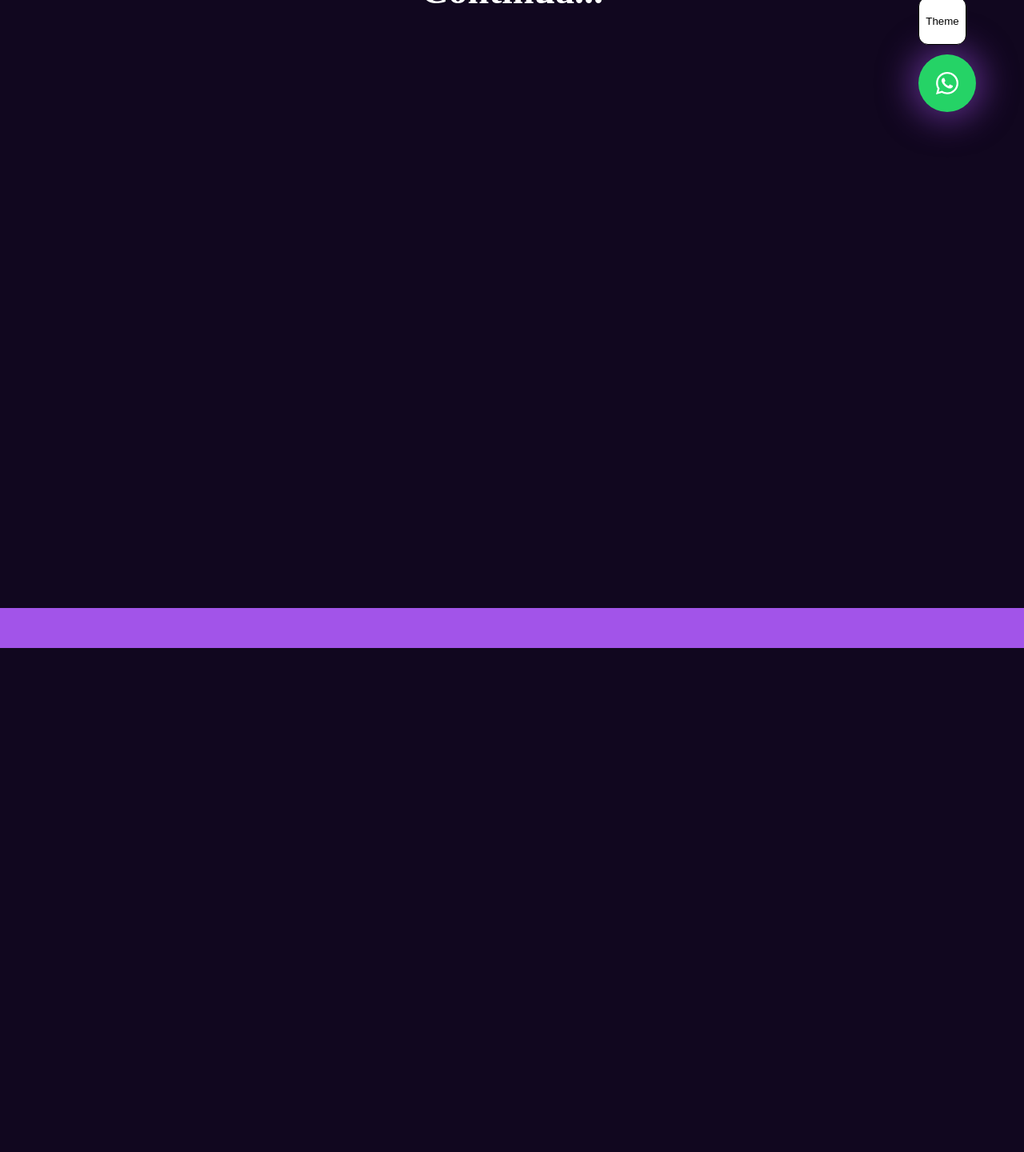
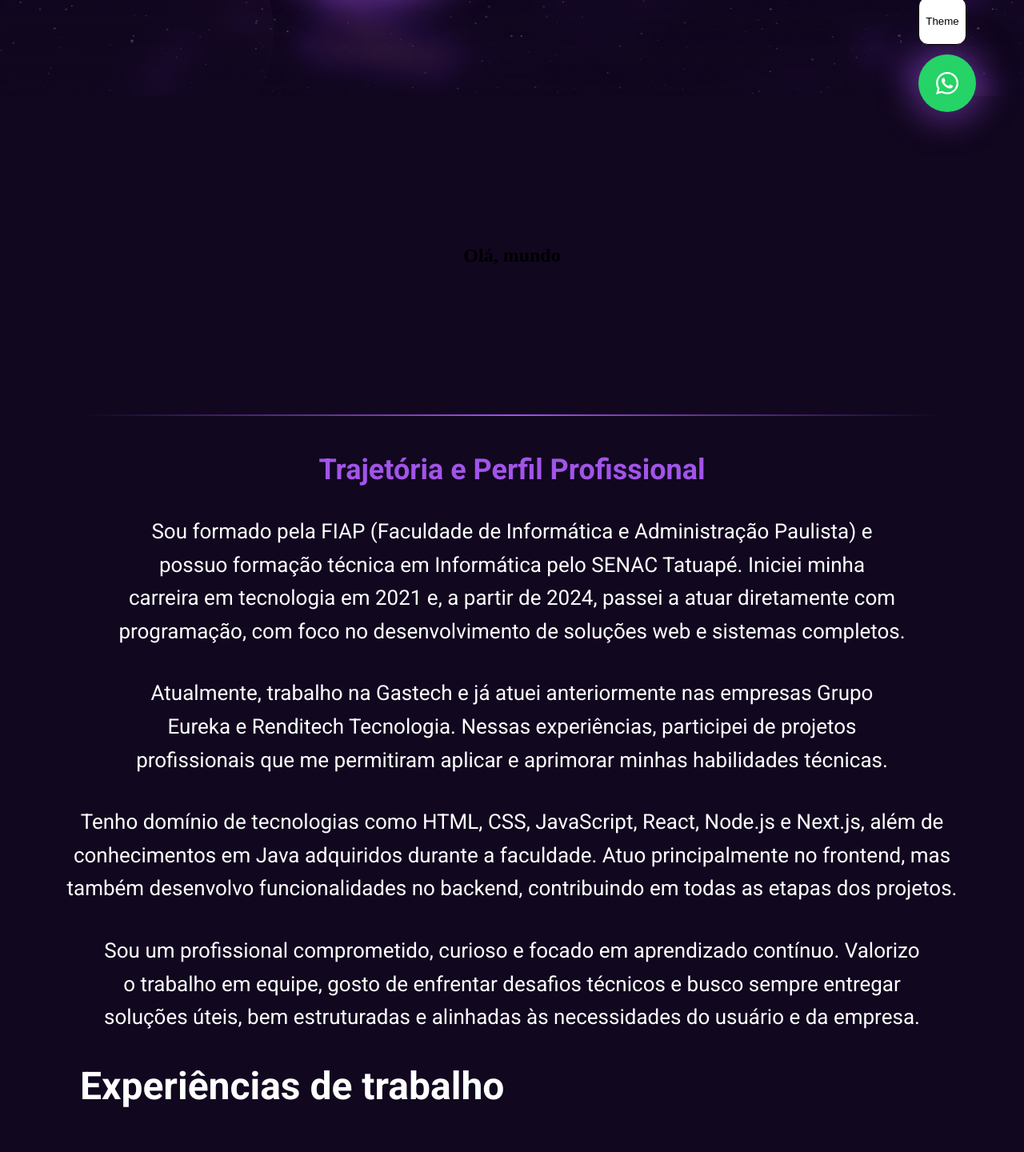
Before and after one commit to GSPadovesi/my-portfolio, a React (Vite) app: page / in a window 1280 px wide. Shown: the part 540-1980 px from the top of the page at 80% size. Before the commit the page ends 1350 px from the top, so only its background shows below. Built offline with nearby package versions, Linux system fonts and the light colour scheme.

Commit message:
checkpoint

```diff
--- a/src/App.tsx
+++ b/src/App.tsx
@@ -5,6 +5,8 @@ import { FaWhatsapp } from "react-icons/fa";
 import { ThemeContext } from './context/ThemeContext';
 import { Welcome } from './sections/welcome/Welcome';
 import * as S from './App.styles'
+import { Information } from './sections/information/Information';
+import { Trajectory } from './sections/trajectory/trajectory';
 
 function App() {
   const { themeName, setThemeName } = useContext(ThemeContext);
@@ -16,7 +18,9 @@ function App() {
       <Navbar />
       <S.Content>
         <Welcome id='inicio-section' />
-        <div id='trajetoria-section' style={{ minHeight: '100dvh' }}>
+        <Information id='information-section' />
+        <Trajectory id='trajetoria-section' />
+        <div style={{ minHeight: '100dvh' }}>
           <h1 style={{ textAlign: 'center', fontSize: '48px', color: '#fff' }}>Continua...</h1>
         </div>
       </S.Content>
--- /dev/null
+++ b/src/sections/information/Information.styles.ts
@@ -0,0 +1,39 @@
+import styled from 'styled-components'
+
+export const Information = styled.section`
+  width: 100%;
+  min-height: 400px;
+  position: relative;
+  overflow: hidden;
+  display: flex;
+  flex-direction: column;
+
+  .line{
+    width: 100%;
+    max-width: 1080px;
+    height: 2px;
+    margin: 0 auto;
+    background: linear-gradient(
+    to right,
+    transparent,
+    #a254e9,
+    transparent
+  );
+  }
+`
+
+export const InformationContainer = styled.div`
+  width: 100%;
+  max-width: 1250px;
+  margin: 0 auto;
+  display: flex;
+  flex-direction: column;
+  align-items: center;
+  justify-content: center;
+  padding: 16px;
+  flex: 1;
+
+   @media(min-width: 1440px){
+    max-width: 1850px;
+  }
+`
--- /dev/null
+++ b/src/sections/information/Information.tsx
@@ -0,0 +1,16 @@
+import * as S from './Information.styles'
+
+export const Information = (props: any) => {
+  const { id } = props;
+
+  return (
+    <>
+      <S.Information id={id}>
+        <S.InformationContainer>
+          <h1>Olá, mundo</h1>
+        </S.InformationContainer>
+        <span className='line' style={{}} />
+      </S.Information>
+    </>
+  )
+}
--- /dev/null
+++ b/src/sections/trajectory/trajectory.styles.ts
@@ -0,0 +1,84 @@
+import styled from 'styled-components'
+
+export const Trajectory = styled.section`
+  width: 100%;
+  min-height: 100dvh;
+  position: relative;
+  overflow: hidden;
+  display: flex;
+`
+
+export const TrajectoryContainer = styled.div`
+  width: 100%;
+  max-width: 1250px;
+  margin: 0 auto;
+  display: flex;
+  flex-direction: column;
+  align-items: center;
+  justify-content: space-between;
+  padding: 46px 16px;
+  gap: 36px;
+
+
+  @media(min-width: 1440px){
+    max-width: 1850px;
+  }
+`
+
+export const TrajectoryTitle = styled.h2`
+  width: 100%;
+  text-align: center;
+  font-family: "Roboto", sans-serif;
+  font-weight: bold;
+  font-size: 20px;
+  color: #A254E9;
+
+  &.experience-title{
+    font-size: 20px;
+    color: #fff;
+    text-align: justify;
+  }
+
+  @media(min-width: 768px){
+    font-size: 36px;
+
+    &.experience-title{
+      font-size: 48px;
+    }
+  }
+
+  @media(min-width: 1440px){
+    font-size: 46px;
+  }
+`
+
+export const TrajectoryInformationContainer = styled.div`
+  width: 100%;
+  display: flex;
+  flex-direction: column;
+  gap: 36px;
+`
+
+export const TrajectoryParagraph = styled.p`
+  width: 100%;
+  font-family: "Roboto", sans-serif;
+  font-weight: 400;
+  font-size: 16px;
+  text-align: center;
+  line-height: 1.6;
+  hyphens: none;
+  text-transform: none;
+  color: #fff;
+
+  @media(min-width: 768px){
+    font-size: 26px;
+  }
+`
+
+export const TrajectoryExperienceContainer = styled.div`
+  width: 100%;
+  max-width: 1080px;
+  display: flex;
+  flex-direction: column;
+  gap: 16px;
+`
--- /dev/null
+++ b/src/sections/trajectory/trajectory.tsx
@@ -0,0 +1,23 @@
+import Balancer from 'react-wrap-balancer';
+import * as S from './trajectory.styles'
+
+export const Trajectory = (props: any) => {
+  const { id } = props;
+
+  return (
+    <S.Trajectory id={id}>
+      <S.TrajectoryContainer>
+        <S.TrajectoryTitle><Balancer>Trajetória e Perfil Profissional</Balancer></S.TrajectoryTitle>
+        <S.TrajectoryInformationContainer>
+          <S.TrajectoryParagraph><Balancer>Sou formado pela FIAP (Faculdade de Informática e Administração Paulista) e possuo formação técnica em Informática pelo SENAC Tatuapé. Iniciei minha carreira em tecnologia em 2021 e, a partir de 2024, passei a atuar diretamente com programação, com foco no desenvolvimento de soluções web e sistemas completos.</Balancer></S.TrajectoryParagraph>
+          <S.TrajectoryParagraph><Balancer>Atualmente, trabalho na Gastech e já atuei anteriormente nas empresas Grupo Eureka e Renditech Tecnologia. Nessas experiências, participei de projetos profissionais que me permitiram aplicar e aprimorar minhas habilidades técnicas.</Balancer></S.TrajectoryParagraph>
+          <S.TrajectoryParagraph><Balancer>Tenho domínio de tecnologias como HTML, CSS, JavaScript, React, Node.js e Next.js, além de conhecimentos em Java adquiridos durante a faculdade. Atuo principalmente no frontend, mas também desenvolvo funcionalidades no backend, contribuindo em todas as etapas dos projetos.</Balancer></S.TrajectoryParagraph>
+          <S.TrajectoryParagraph><Balancer>Sou um profissional comprometido, curioso e focado em aprendizado contínuo. Valorizo o trabalho em equipe, gosto de enfrentar desafios técnicos e busco sempre entregar soluções úteis, bem estruturadas e alinhadas às necessidades do usuário e da empresa.</Balancer></S.TrajectoryParagraph>
+        </S.TrajectoryInformationContainer>
+        <S.TrajectoryExperienceContainer>
+          <S.TrajectoryTitle className='experience-title'><Balancer>Experiências de trabalho</Balancer></S.TrajectoryTitle>
+        </S.TrajectoryExperienceContainer>
+      </S.TrajectoryContainer>
+    </S.Trajectory>
+  )
+}
--- a/src/sections/welcome/Welcome.styles.ts
+++ b/src/sections/welcome/Welcome.styles.ts
@@ -39,6 +39,10 @@ export const Home = styled.section`
   background-repeat: no-repeat;
   background-size: cover;
   display: flex;
+
+  @media(min-width: 768px){
+    min-height: 70dvh;
+  }
 `
 
 export const HomeContainer = styled.div`
@@ -50,6 +54,10 @@ export const HomeContainer = styled.div`
   align-items: center;
   justify-content: center;
   padding: 16px;
+
+   @media(min-width: 1440px){
+    max-width: 1850px;
+  }
 `
 
 export const HomeHeader = styled.div`
```
